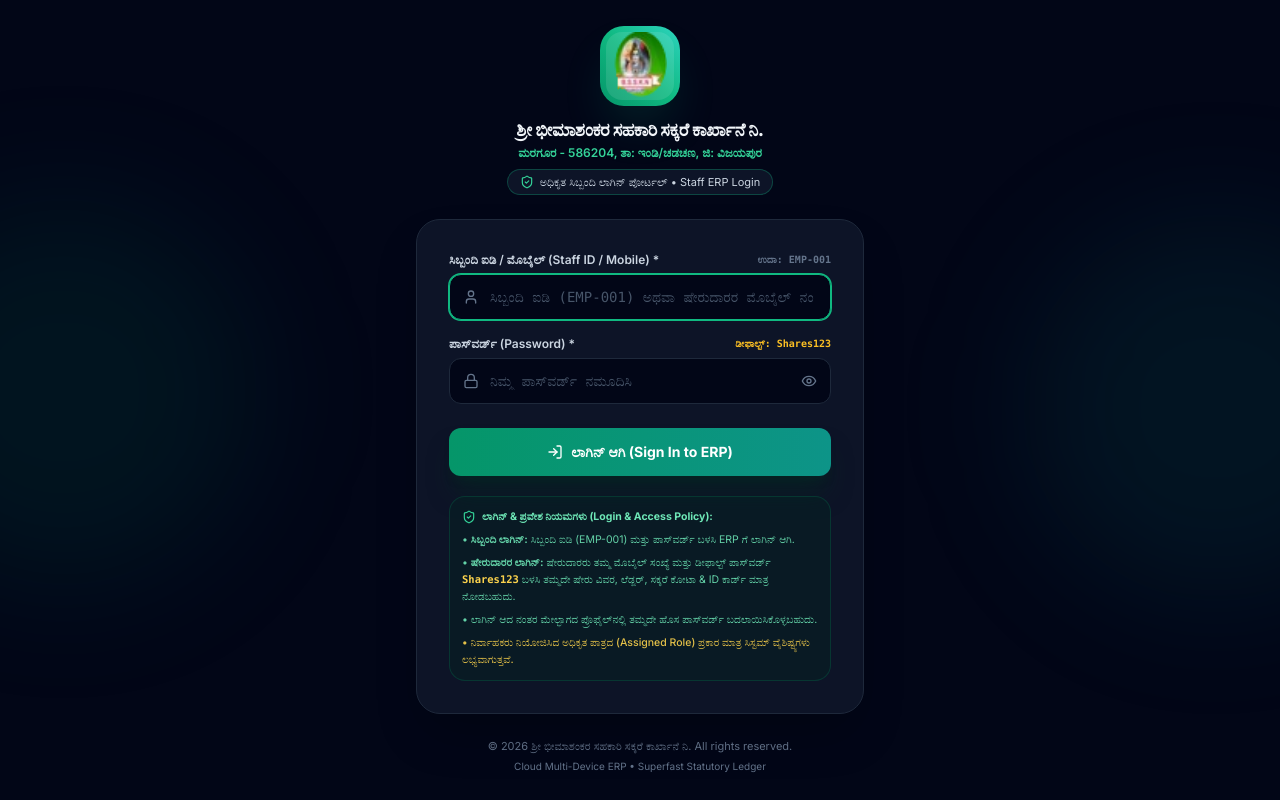
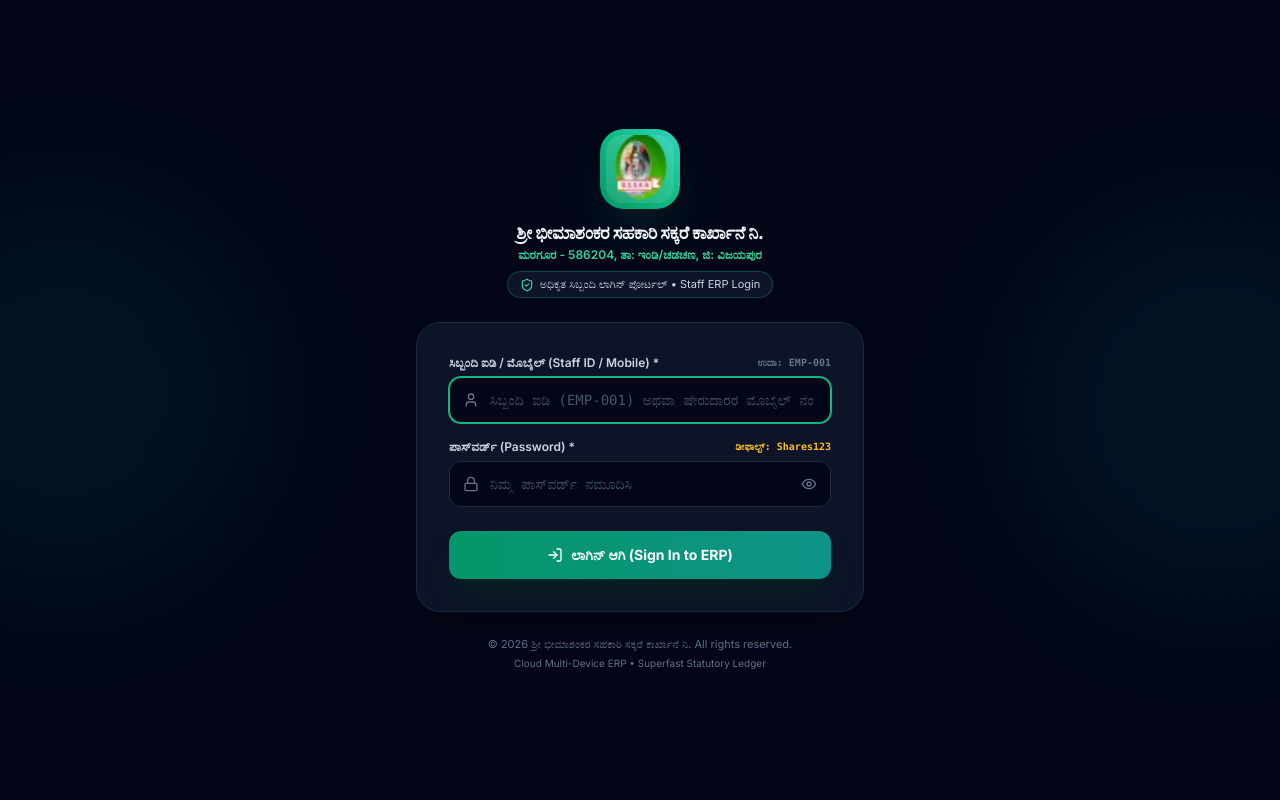
Before and after one commit to Avinash-Ghiradi/sugar-cooperative-erp, a React (Vite) app in the folder client/: page / in a window 1280 px wide. Built offline with nearby package versions, Linux system fonts and the light colour scheme; no server answers; the database is empty; a web font is replaced by a local one.

Commit message:
fix(login): remove login access policy details card

```diff
--- a/client/src/components/Auth/LoginPage.jsx
+++ b/client/src/components/Auth/LoginPage.jsx
@@ -167,26 +167,6 @@ export default function LoginPage() {
               </button>
             </div>
           </form>
-
-          {/* Policy / Security Notice */}
-          <div className="p-3 bg-emerald-950/30 border border-emerald-800/40 rounded-2xl text-[10.5px] text-emerald-300/90 space-y-1.5">
-            <div className="font-bold flex items-center gap-1.5 text-emerald-300">
-              <ShieldCheck className="w-3.5 h-3.5 text-emerald-400 shrink-0" />
-              <span>ಲಾಗಿನ್ & ಪ್ರವೇಶ ನಿಯಮಗಳು (Login & Access Policy):</span>
-            </div>
-            <p className="leading-relaxed">
-              • <strong>ಸಿಬ್ಬಂದಿ ಲಾಗಿನ್:</strong> ಸಿಬ್ಬಂದಿ ಐಡಿ (EMP-001) ಮತ್ತು ಪಾಸ್‌ವರ್ಡ್ ಬಳಸಿ ERP ಗೆ ಲಾಗಿನ್ ಆಗಿ.
-            </p>
-            <p className="leading-relaxed">
-              • <strong>ಷೇರುದಾರರ ಲಾಗಿನ್:</strong> ಷೇರುದಾರರು ತಮ್ಮ ಮೊಬೈಲ್ ಸಂಖ್ಯೆ ಮತ್ತು ಡೀಫಾಲ್ಟ್ ಪಾಸ್‌ವರ್ಡ್ <strong className="font-mono text-amber-300">Shares123</strong> ಬಳಸಿ ತಮ್ಮದೇ ಷೇರು ವಿವರ, ಲೆಡ್ಜರ್, ಸಕ್ಕರೆ ಕೋಟಾ & ID ಕಾರ್ಡ್ ಮಾತ್ರ ನೋಡಬಹುದು.
-            </p>
-            <p className="leading-relaxed">
-              • ಲಾಗಿನ್ ಆದ ನಂತರ ಮೇಲ್ಭಾಗದ ಪ್ರೊಫೈಲ್‌ನಲ್ಲಿ ತಮ್ಮದೇ ಹೊಸ ಪಾಸ್‌ವರ್ಡ್ ಬದಲಾಯಿಸಿಕೊಳ್ಳಬಹುದು.
-            </p>
-            <p className="leading-relaxed text-amber-300/90 font-medium">
-              • ನಿರ್ವಾಹಕರು ನಿಯೋಜಿಸಿದ ಅಧಿಕೃತ ಪಾತ್ರದ (Assigned Role) ಪ್ರಕಾರ ಮಾತ್ರ ಸಿಸ್ಟಮ್ ವೈಶಿಷ್ಟ್ಯಗಳು ಲಭ್ಯವಾಗುತ್ತವೆ.
-            </p>
-          </div>
         </div>
 
         {/* Footer */}
```
